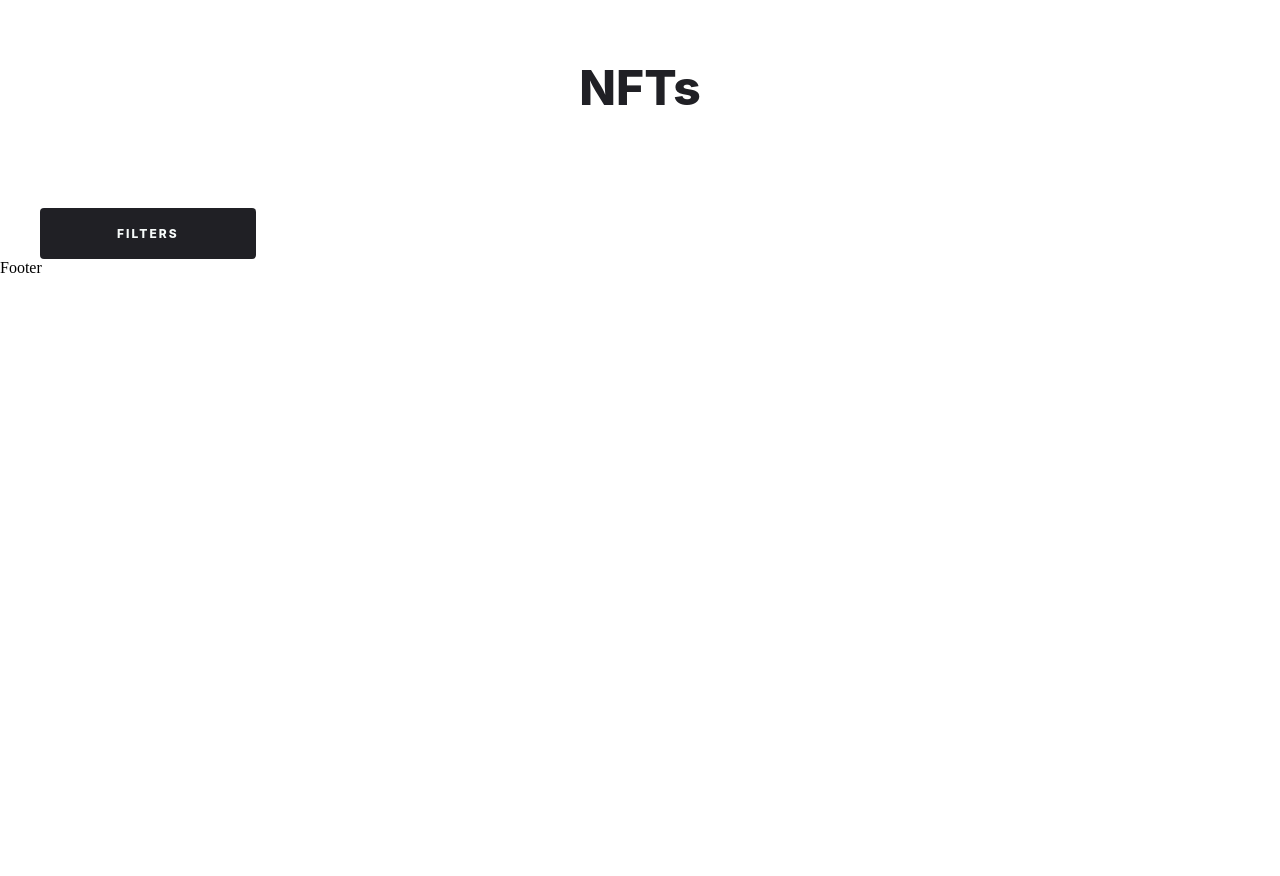
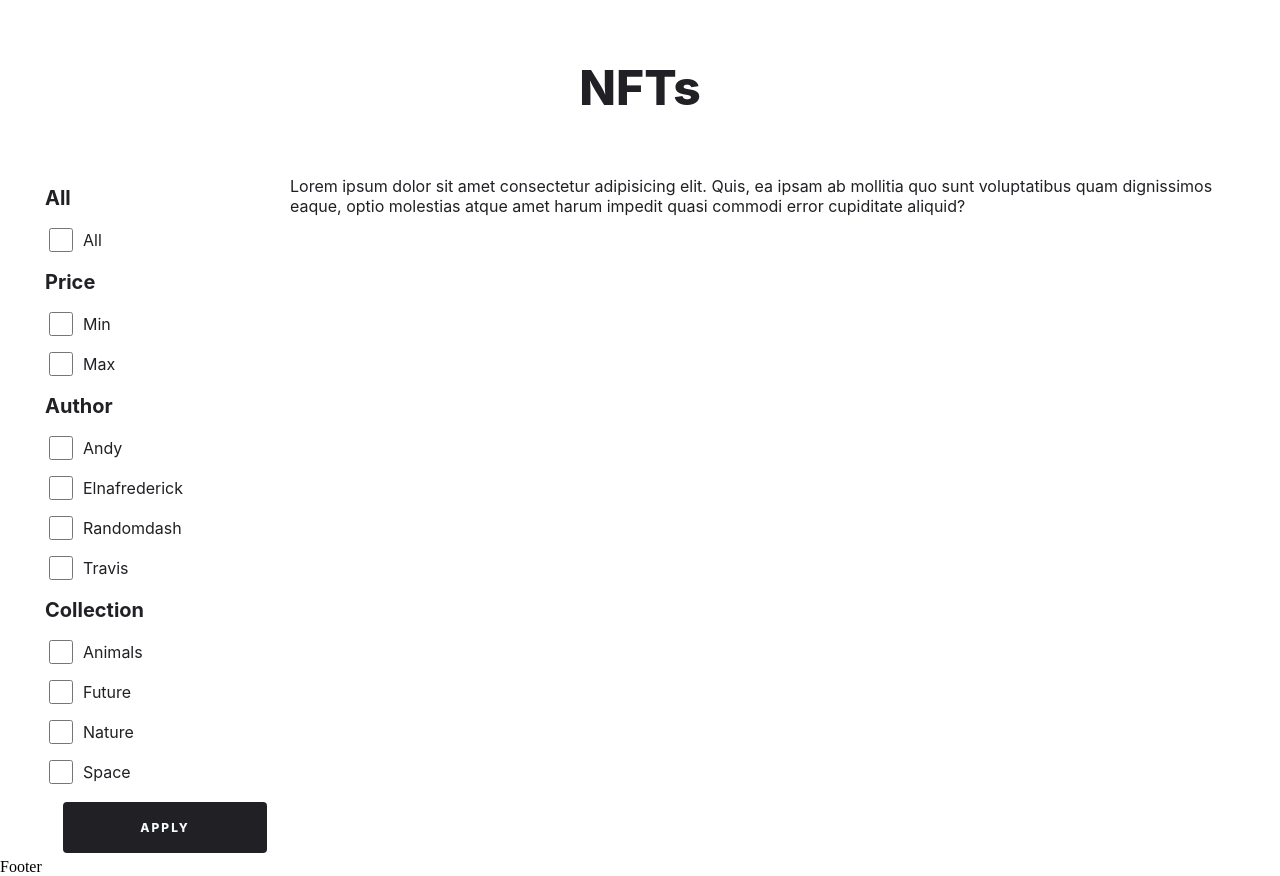
Before and after one commit to marcik357/fe_14__final_project, a React (Create React App) app: page / in a window 1280 px wide. Before the commit the page ends 800 px from the top, so only its background shows below. Built offline with nearby package versions, Linux system fonts and the light colour scheme.

Commit message:
UPDATE: add content and sidebar code in index.jsx, add styles

```diff
--- a/src/components/Filter/filter.module.scss
+++ b/src/components/Filter/filter.module.scss
@@ -29,7 +29,7 @@ button {
     text-align: center;
   }
 
-  &__button {
+  &__openBtn {
     padding: 18px 25px;
     border-radius: 4px;
     background: #202025;
@@ -130,9 +130,38 @@ button {
     padding: 5px 0;
     text-align: center;
   }
+
+  &__applyBtn {
+    padding: 18px 25px;
+    border-radius: 4px;
+    background: #202025;
+    color: #f7fbfa;
+    font-size: 12px;
+    font-weight: 800;
+    letter-spacing: .17em;
+    text-transform: uppercase;
+    cursor: pointer;
+  }
+  // content with sidebar-filter
+  &__contentList {
+    width: 100%;
+  }
+
+  &__contentSidebar {
+    display: none;
+  }
 }
 
-@media (min-width: 993px) {
+@media (min-width: 768px) {
+  .filter {
+    &__openBtn,
+    &__applyBtn {
+      padding: 18px 77px;
+    }
+  }
+}
+
+@media (min-width: 1024px) {
   .filter {
     margin-top: 64px;
 
@@ -142,13 +171,35 @@ button {
     }
 
     &__title {
-      margin-bottom: 96px;
+      margin-bottom: 64px;
       font-size: 48px;
       line-height: 48px;
     }
 
-    &__button {
-      padding: 18px 77px;
+    &__openBtn {
+      display: none;
+    }
+    // content with sidebar-filter
+    &__content {
+      display: flex;
+      flex-direction: row-reverse;
+    }
+
+    &__contentList {
+      width: calc(100% - 250px);
+    }
+
+    &__contentSidebar {
+      display: block;
+      flex-shrink: 0;
+      width: 250px;
+      height: max-content;
+    }
+
+    &__sideBody {
+      height: calc(100% - 64px);
+      padding: 0 5px 5px;
+      overflow-y: auto;
     }
   }
 }
--- a/src/components/Filter/index.jsx
+++ b/src/components/Filter/index.jsx
@@ -11,7 +11,8 @@ function Filter() {
   const openModal = () => {
     setIsOpen(true);
   };
-  const closeModal = () => {
+  const closeModal = (e) => {
+    e.preventDefault();
     setIsOpen(false);
   };
   return (
@@ -19,7 +20,7 @@ function Filter() {
       <div className={styles.filter__container}>
         <h2 className={styles.filter__title}>NFTs</h2>
         <div className={styles.filter__wrapper}>
-          <button className={styles.filter__button} type="button" onClick={openModal}>Filters</button>
+          <button className={styles.filter__openBtn} type="button" onClick={openModal}>Filters</button>
           <div className={`${styles.filter__sideWrapperBckg} ${isOpen ? styles.open : ''}`} onClick={closeModal}>
             <div className={`${styles.filter__sideWrapper} ${isOpen ? styles.open : ''}`}>
               <div className={styles.filter__sideHeader}>
@@ -34,6 +35,44 @@ function Filter() {
                   <label htmlFor="all">
                     <input type="checkbox" id="all" name="all" />
                     All
+                  </label>
+                </div>
+                <h4 className={styles.filter__sideCategoryTitle}>Price</h4>
+                <div className={styles.filter__sideItem}>
+                  <label htmlFor="min">
+                    <input type="checkbox" id="min" name="min" />
+                    Min
+                  </label>
+                </div>
+                <div className={styles.filter__sideItem}>
+                  <label htmlFor="max">
+                    <input type="checkbox" id="max" name="max" />
+                    Max
+                  </label>
+                </div>
+                <h4 className={styles.filter__sideCategoryTitle}>Author</h4>
+                <div className={styles.filter__sideItem}>
+                  <label htmlFor="andy">
+                    <input type="checkbox" id="andy" name="andy" />
+                    Andy
+                  </label>
+                </div>
+                <div className={styles.filter__sideItem}>
+                  <label htmlFor="elnafrederick">
+                    <input type="checkbox" id="elnafrederick" name="elnafrederick" />
+                    Elnafrederick
+                  </label>
+                </div>
+                <div className={styles.filter__sideItem}>
+                  <label htmlFor="randomdash">
+                    <input type="checkbox" id="randomdash" name="randomdash" />
+                    Randomdash
+                  </label>
+                </div>
+                <div className={styles.filter__sideItem}>
+                  <label htmlFor="travis">
+                    <input type="checkbox" id="travis" name="travis" />
+                    Travis
                   </label>
                 </div>
                 <h4 className={styles.filter__sideCategoryTitle}>Collection</h4>
@@ -61,6 +100,38 @@ function Filter() {
                     Space
                   </label>
                 </div>
+              </div>
+              <div className={styles.filter__sideFooter}>
+                <button className={styles.filter__applyBtn} type="button">Apply</button>
+              </div>
+            </div>
+          </div>
+          <div className={styles.filter__content}>
+            <section className={styles.filter__contentList}>
+              <p>Lorem ipsum dolor sit amet consectetur adipisicing elit. Quis, ea ipsam ab mollitia quo sunt voluptatibus quam dignissimos eaque, optio molestias atque amet harum impedit quasi commodi error cupiditate aliquid?</p>
+            </section>
+            <aside className={styles.filter__contentSidebar}>
+              <div className={styles.filter__sideBody}>
+                <h4 className={styles.filter__sideCategoryTitle}>All</h4>
+                <div className={styles.filter__sideItem}>
+                  <label htmlFor="all">
+                    <input type="checkbox" id="all" name="all" />
+                    All
+                  </label>
+                </div>
+                <h4 className={styles.filter__sideCategoryTitle}>Price</h4>
+                <div className={styles.filter__sideItem}>
+                  <label htmlFor="min">
+                    <input type="checkbox" id="min" name="min" />
+                    Min
+                  </label>
+                </div>
+                <div className={styles.filter__sideItem}>
+                  <label htmlFor="max">
+                    <input type="checkbox" id="max" name="max" />
+                    Max
+                  </label>
+                </div>
                 <h4 className={styles.filter__sideCategoryTitle}>Author</h4>
                 <div className={styles.filter__sideItem}>
                   <label htmlFor="andy">
@@ -86,24 +157,36 @@ function Filter() {
                     Travis
                   </label>
                 </div>
-                <h4 className={styles.filter__sideCategoryTitle}>Price</h4>
+                <h4 className={styles.filter__sideCategoryTitle}>Collection</h4>
                 <div className={styles.filter__sideItem}>
-                  <label htmlFor="min">
-                    <input type="checkbox" id="min" name="min" />
-                    Min
+                  <label htmlFor="animals">
+                    <input type="checkbox" id="animals" name="animals" />
+                    Animals
                   </label>
                 </div>
                 <div className={styles.filter__sideItem}>
-                  <label htmlFor="max">
-                    <input type="checkbox" id="max" name="max" />
-                    Max
+                  <label htmlFor="future">
+                    <input type="checkbox" id="future" name="future" />
+                    Future
+                  </label>
+                </div>
+                <div className={styles.filter__sideItem}>
+                  <label htmlFor="nature">
+                    <input type="checkbox" id="nature" name="nature" />
+                    Nature
+                  </label>
+                </div>
+                <div className={styles.filter__sideItem}>
+                  <label htmlFor="space">
+                    <input type="checkbox" id="space" name="space" />
+                    Space
                   </label>
                 </div>
               </div>
               <div className={styles.filter__sideFooter}>
-                <button className={styles.filter__button} type="button">Apply</button>
+                <button className={styles.filter__applyBtn} type="button">Apply</button>
               </div>
-            </div>
+            </aside>
           </div>
         </div>
       </div>
```
